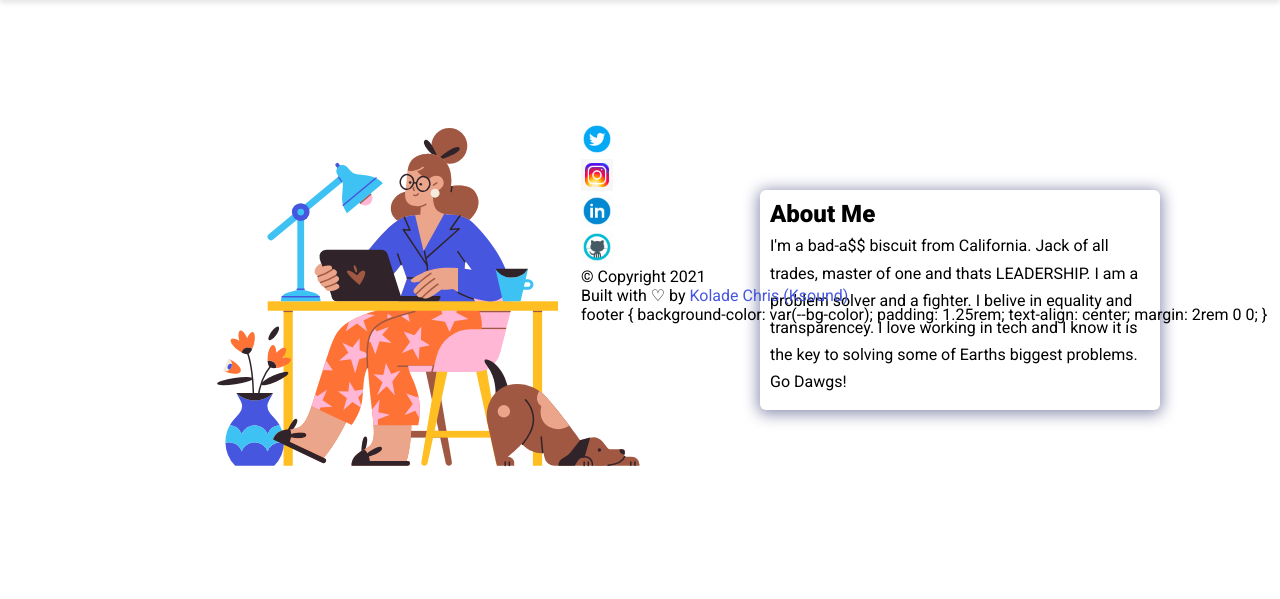
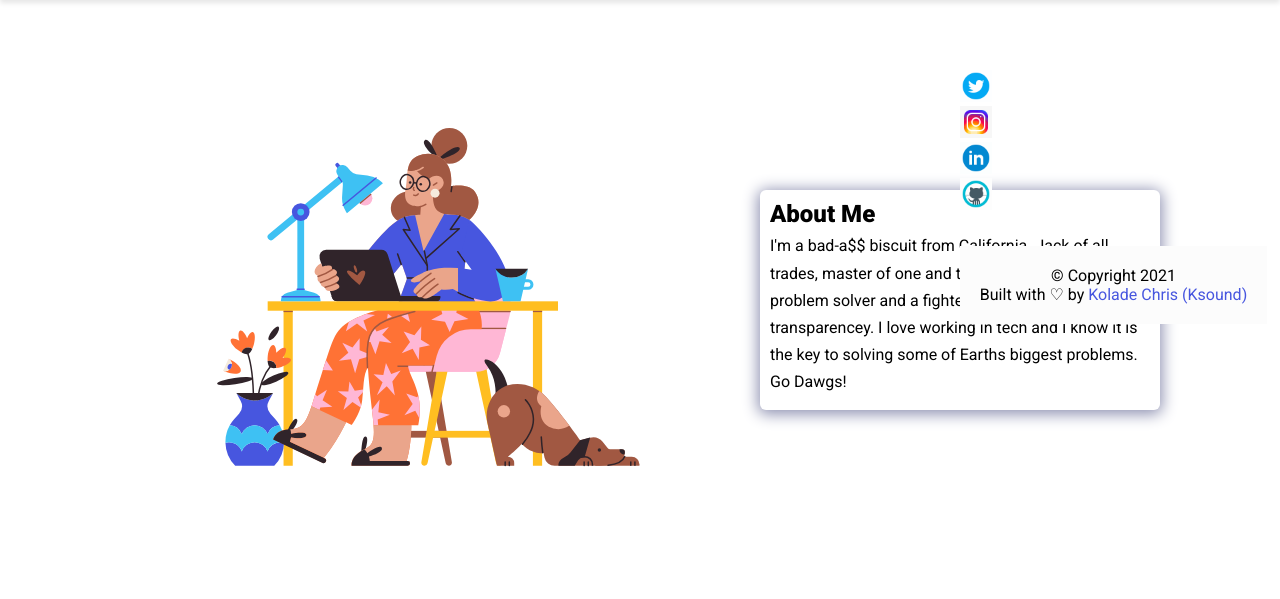
Before and after one commit to dabina2018/dabina2018.github.io, a PHP site: page / in a window 1280 px wide. Shown: the part 76-675 px from the top of the page. Run offline with PHP 8.4, Linux system fonts and the light colour scheme.

Commit message:
fixed typo in html file

```diff
--- a/assets/css/styles.css
+++ b/assets/css/styles.css
@@ -284,6 +284,14 @@ nav ul li {
   width: 2rem;
   height: 2rem;
 }
+
+footer {
+  background-color: var(--bg-color);
+  padding: 1.25rem;
+  text-align: center;
+  margin: 2rem 0 0;
+}
+
 .scroll-up {
   position: fixed;
   right: 0.5%;
--- a/index.html
+++ b/index.html
@@ -271,12 +271,7 @@
         >
       </p>
 </footer>
-footer {
-  background-color: var(--bg-color);
-  padding: 1.25rem;
-  text-align: center;
-  margin: 2rem 0 0;
-}
+
 
     <!-- Website scripts -->
     <script src="assets/js/app.js"></script>
```
